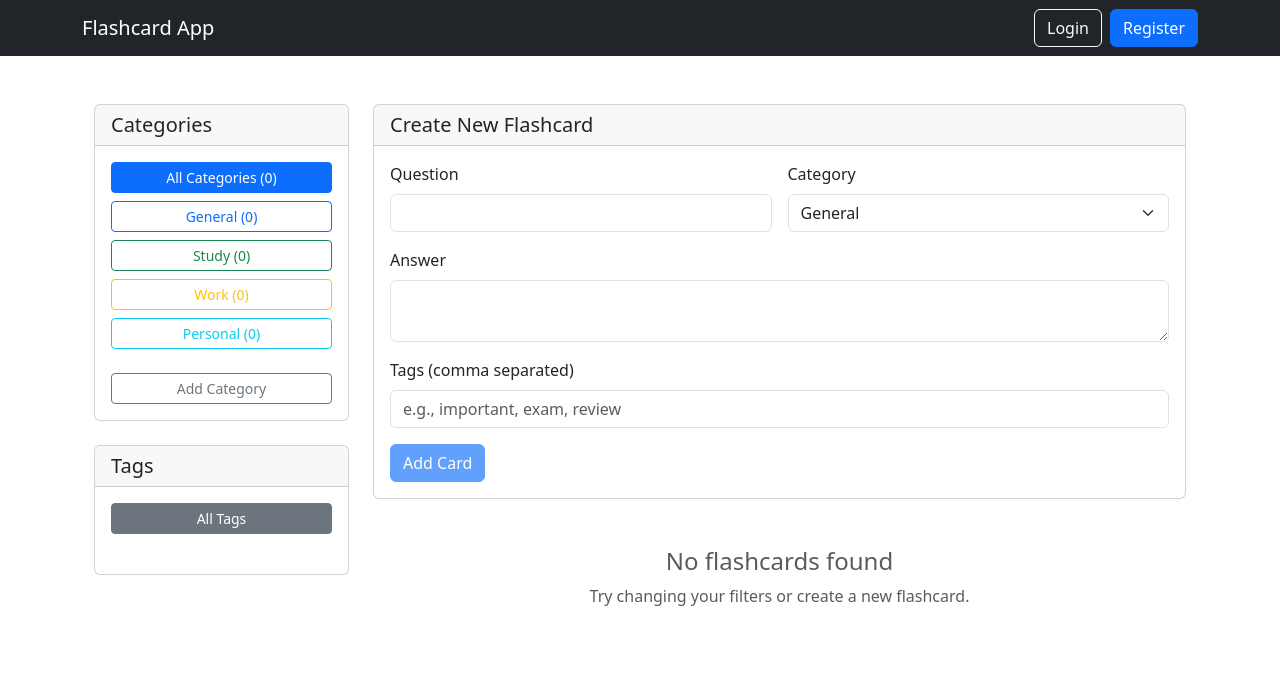
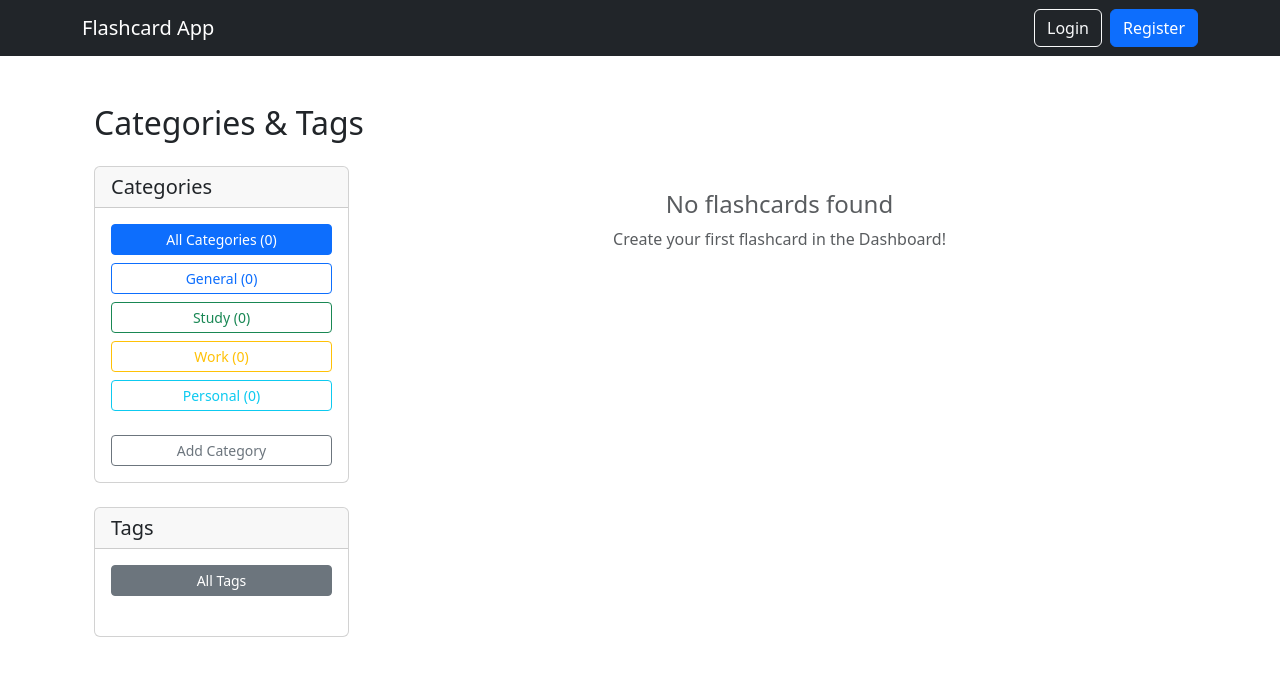
Before and after one commit to Masamello/SPA-FlashcardApp, a React (Create React App) app in the folder flashcard-app/: page /categories in a window 1280 px wide. Shown: the top 676 px of the page. Built offline with nearby package versions, Linux system fonts and the light colour scheme.

Commit message:
Adding nav link & categories page update

```diff
--- a/flashcard-app/src/App.js
+++ b/flashcard-app/src/App.js
@@ -22,9 +22,9 @@ const App = () => {
               <Route path="/login" element={<Login />} />
               <Route path="/register" element={<Register />} />
               <Route path="/dashboard" element={<Dashboard />} />
+              <Route path="/categories" element={<Categories />} />
               <Route path="/flashcards/:id" element={<Details />} />
               <Route path="/profile" element={<Profile />} />
-              <Route path="/categories" element={<Categories />} />
             </Routes>
           </div>
         </Router>
--- a/flashcard-app/src/Pages/Categories.js
+++ b/flashcard-app/src/Pages/Categories.js
@@ -1,18 +1,14 @@
 import React, { useContext, useState } from 'react';
 import { useNavigate } from 'react-router-dom';
 import { FlashcardContext } from '../Context/FlashcardContext';
-import { StudyFlashcard } from '../classes/StudyFlashCard';
 
 const Categories = () => {
     const {
         flashcards,
         categories,
-        addFlashcard,
         updateFlashcards,
         deleteFlashcard,
         addCategory,
-        updateCategory,
-        deleteCategory,
         getCardsByCategory,
         getCardsByTag,
         getAllTags
@@ -22,12 +18,6 @@ const Categories = () => {
     const [selectedTag, setSelectedTag] = useState('all');
     const [showAddCategory, setShowAddCategory] = useState(false);
     const [newCategory, setNewCategory] = useState({ name: '', color: 'primary', description: '' });
-    const [newCard, setNewCard] = useState({
-        question: '',
-        answer: '',
-        category: selectedCategory !== 'all' ? selectedCategory : 'General',
-        tags: []
-    });
     const [newTag, setNewTag] = useState('');
 
     const navigate = useNavigate();
@@ -48,22 +38,6 @@ const Categories = () => {
         }
 
         return filteredCards;
-    };
-
-    const createHandler = () => {
-        const studyCard = new StudyFlashcard(newCard.question, newCard.answer, 'medium');
-        const cardWithCategory = {
-            ...studyCard,
-            category: newCard.category,
-            tags: newCard.tags
-        };
-        addFlashcard(cardWithCategory);
-        setNewCard({
-            question: '',
-            answer: '',
-            category: selectedCategory !== 'all' ? selectedCategory : 'General',
-            tags: []
-        });
     };
 
     const studyHandler = (id) => {
@@ -109,6 +83,7 @@ const Categories = () => {
 
     return (
         <div className="container mt-4">
+            <h2 className="mb-4">Categories & Tags</h2>
             <div className="row">
                 {/* サイドバー - カテゴリとタグ */}
                 <div className="col-md-3">
@@ -217,70 +192,6 @@ const Categories = () => {
                         </div>
                     )}
 
-                    {/* カード作成フォーム */}
-                    <div className="card mb-4">
-                        <div className="card-header">
-                            <h5 className="mb-0">Create New Flashcard</h5>
-                        </div>
-                        <div className="card-body">
-                            <div className="row g-3">
-                                <div className="col-md-6">
-                                    <label className="form-label">Question</label>
-                                    <input
-                                        type="text"
-                                        className="form-control"
-                                        value={newCard.question}
-                                        onChange={(e) => setNewCard({...newCard, question: e.target.value})}
-                                    />
-                                </div>
-                                <div className="col-md-6">
-                                    <label className="form-label">Category</label>
-                                    <select
-                                        className="form-select"
-                                        value={newCard.category}
-                                        onChange={(e) => setNewCard({...newCard, category: e.target.value})}
-                                    >
-                                        {categories.map(category => (
-                                            <option key={category.id} value={category.id}>
-                                                {category.name}
-                                            </option>
-                                        ))}
-                                    </select>
-                                </div>
-                                <div className="col-12">
-                                    <label className="form-label">Answer</label>
-                                    <textarea
-                                        className="form-control"
-                                        value={newCard.answer}
-                                        onChange={(e) => setNewCard({...newCard, answer: e.target.value})}
-                                    />
-                                </div>
-                                <div className="col-12">
-                                    <label className="form-label">Tags (comma separated)</label>
-                                    <input
-                                        type="text"
-                                        className="form-control"
-                                        placeholder="e.g., important, exam, review"
-                                        value={newCard.tags.join(', ')}
-                                        onChange={(e) => setNewCard({
-                                            ...newCard,
-                                            tags: e.target.value.split(',').map(tag => tag.trim()).filter(tag => tag)
-                                        })}
-                                    />
-                                </div>
-                                <div className="col-12">
-                                    <button
-                                        className="btn btn-primary"
-                                        onClick={createHandler}
-                                        disabled={!newCard.question || !newCard.answer}
-                                    >
-                                        Add Card
-                                    </button>
-                                </div>
-                            </div>
-                        </div>
-                    </div>
-
                     {/* カード一覧 */}
                     <div className="row row-cols-1 row-cols-md-2 g-4">
                         {filteredCards.map((card) => (
@@ -362,7 +273,11 @@ const Categories = () => {
                     {filteredCards.length === 0 && (
                         <div className="text-center py-5">
                             <h4 className="text-muted">No flashcards found</h4>
-                            <p className="text-muted">Try changing your filters or create a new flashcard.</p>
+                            <p className="text-muted">
+                                {selectedCategory !== 'all' || selectedTag !== 'all'
+                                    ? 'Try changing your filters or create flashcards in the Dashboard.'
+                                    : 'Create your first flashcard in the Dashboard!'}
+                            </p>
                         </div>
                     )}
                 </div>
--- a/flashcard-app/src/Pages/Dashboard.js
+++ b/flashcard-app/src/Pages/Dashboard.js
@@ -5,14 +5,29 @@ import { StudyFlashcard } from "../classes/StudyFlashCard";
 import { useFlashcards } from "../Context/FlashcardContext";
 
 const Dashboard =()=>{
-    const { flashcards, addFlashcard, updateFlashcards} = useContext(FlashcardContext);
-    const [newCard, setNewCard] = useState({ question: "", answer: "" });
+    const { flashcards, categories, addFlashcard, updateFlashcards} = useContext(FlashcardContext);
+    const [newCard, setNewCard] = useState({
+        question: "",
+        answer: "",
+        category: "General",
+        tags: []
+    });
     const navigate = useNavigate();
 
     const createHandler = () =>{
         const studyCard = new StudyFlashcard(newCard.question, newCard.answer,'medium');
-        addFlashcard(studyCard);
-        setNewCard({question:'',answer:''});
+        const cardWithCategory = {
+            ...studyCard,
+            category: newCard.category,
+            tags: newCard.tags
+        };
+        addFlashcard(cardWithCategory);
+        setNewCard({
+            question:'',
+            answer:'',
+            category: "General",
+            tags: []
+        });
     };
 
     const studyHandler =(id) =>{
@@ -27,6 +42,19 @@ const Dashboard =()=>{
         }
     }
 
+    const getDifficultyColor = (difficulty) =>{
+        switch(difficulty){
+            case 'easy':
+                return 'success';
+            case 'medium':
+                return 'warning';
+            case 'hard':
+                return 'danger';
+            default:
+                return 'primary';
+        }
+    };
+
     return(
         <div className="dashboard container mt-4">
             <h2 className="mb-4">Dashboard</h2>
@@ -35,15 +63,61 @@ const Dashboard =()=>{
             <div className="card mb-4">
                 <div className="card-body">
                     <h5 className="card-title">Create New Flashcard</h5>
-                    <div className="mb-3">
-                        <label className="form-label">Question</label>
-                        <input type="text" className="form-control" value={newCard.question} onChange={(e)=>setNewCard({...newCard,question: e.target.value})} />
+                    <div className="row g-3">
+                        <div className="col-md-6">
+                            <label className="form-label">Question</label>
+                            <input
+                                type="text"
+                                className="form-control"
+                                value={newCard.question}
+                                onChange={(e)=>setNewCard({...newCard,question: e.target.value})}
+                            />
+                        </div>
+                        <div className="col-md-6">
+                            <label className="form-label">Category</label>
+                            <select
+                                className="form-select"
+                                value={newCard.category}
+                                onChange={(e) => setNewCard({...newCard, category: e.target.value})}
+                            >
+                                {categories.map(category => (
+                                    <option key={category.id} value={category.id}>
+                                        {category.name}
+                                    </option>
+                                ))}
+                            </select>
+                        </div>
+                        <div className="col-12">
+                            <label className="form-label">Answer</label>
+                            <textarea
+                                className="form-control"
+                                value={newCard.answer}
+                                onChange={(e)=> setNewCard({...newCard,answer:e.target.value})}
+                            />
+                        </div>
+                        <div className="col-12">
+                            <label className="form-label">Tags (comma separated)</label>
+                            <input
+                                type="text"
+                                className="form-control"
+                                placeholder="e.g., important, exam, review"
+                                value={newCard.tags.join(', ')}
+                                onChange={(e) => setNewCard({
+                                    ...newCard,
+                                    tags: e.target.value.split(',').map(tag => tag.trim()).filter(tag => tag)
+                                })}
+                            />
+                        </div>
+                        <div className="col-12">
+                            <button
+                                className="btn btn-primary"
+                                onClick={createHandler}
+                                disabled={!newCard.question || !newCard.answer}
+                            >
+                                Add Card
+                            </button>
+                        </div>
                     </div>
-                    <div className="mb-3">
-                        <label className="form-label">Answer</label>
-                        <textarea className="form-control" value={newCard.answer} onChange={(e)=> setNewCard({...newCard,answer:e.target.value})}/>
-                    </div>
-                    <button className="btn btn-primary" onClick={createHandler} disabled={!newCard.question || !newCard.answer}>Add Card</button>
                 </div>
             </div>
 
@@ -53,7 +127,24 @@ const Dashboard =()=>{
                     <div key={card.id} className="col">
                         <div className={`card h-100 border-${getDifficultyColor(card.difficulty)}`}>
                             <div className="card-body">
-                                <h5 className="card-title">{card.question}</h5>
+                                <div className="d-flex justify-content-between align-items-start mb-2">
+                                    <h5 className="card-title">{card.question}</h5>
+                                    <span className={`badge bg-${categories.find(c => c.id === card.category)?.color || 'primary'}`}>
+                                        {categories.find(c => c.id === card.category)?.name || 'General'}
+                                    </span>
+                                </div>
+
+                                {/* タグ表示 */}
+                                {card.tags && card.tags.length > 0 && (
+                                    <div className="mb-3">
+                                        {card.tags.map(tag => (
+                                            <span key={tag} className="badge bg-secondary me-1">
+                                                #{tag}
+                                            </span>
+                                        ))}
+                                    </div>
+                                )}
+
                                 <div className="d-flex justify-content-between align-items-center mt-3">
                                     <button className="btn btn-outline-primary btn-sm" onClick={()=>studyHandler(card.id)}>
                                         Study
@@ -73,21 +164,15 @@ const Dashboard =()=>{
                     </div>
                 ))}
             </div>
+
+            {flashcards.length === 0 && (
+                <div className="text-center py-5">
+                    <h4 className="text-muted">No flashcards yet</h4>
+                    <p className="text-muted">Create your first flashcard using the form above!</p>
+                </div>
+            )}
         </div>
     )
 };
 
-const getDifficultyColor = (difficulty) =>{
-    switch(difficulty){
-        case 'easy':
-            return 'success';
-        case 'medium':
-            return 'warning';
-        case 'hard':
-            return 'danger';
-        default:
-            return 'primary';
-    }
-};
-
 export default Dashboard;
--- a/flashcard-app/src/components/Navbar.js
+++ b/flashcard-app/src/components/Navbar.js
@@ -23,6 +23,11 @@ const Navbar = () => {
                 <li className="nav-item">
                   <Link className="nav-link" to="/dashboard">
                     Dashboard
+                  </Link>
+                </li>
+                <li className="nav-item">
+                  <Link className="nav-link" to="/categories">
+                    Categories
                   </Link>
                 </li>
                 <li className="nav-item">
```
